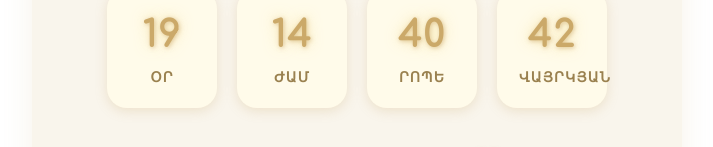
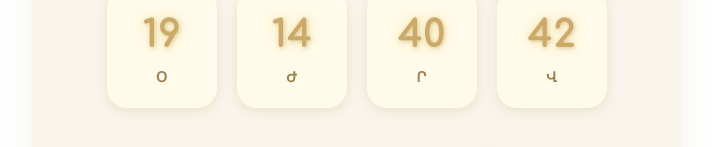
Before and after one commit to Devola-developer/Devola-developer.github.io, a plain HTML site: page index.html in a window 1280 px wide. Shown: the part 6465-6612 px from the top of the page, without its empty margins (283-996 px from the left). Drawn offline with nearby package versions, Linux system fonts and the light colour scheme.

Commit message:
Update index.html

```diff
--- a/index.html
+++ b/index.html
@@ -344,10 +344,10 @@
         <div class="countdown-section">
     <h2 class="countdown-title">Հարսանիքին մնացել է</h2>
     <div id="countdown">
-        <div><span id="days">00</span><small>Օր</small></div>
-        <div><span id="hours">00</span><small>Ժամ</small></div>
-        <div><span id="minutes">00</span><small>Րոպե</small></div>
-        <div><span id="seconds">00</span><small>Վայրկյան</small></div>
+        <div><span id="days">00</span><small>Օ</small></div>
+        <div><span id="hours">00</span><small>Ժ</small></div>
+        <div><span id="minutes">00</span><small>Ր</small></div>
+        <div><span id="seconds">00</span><small>Վ</small></div>
     </div>
     <p class="wait-text">Սիրով սպասում ենք Ձեզ 💖</p>
 </div>
```
